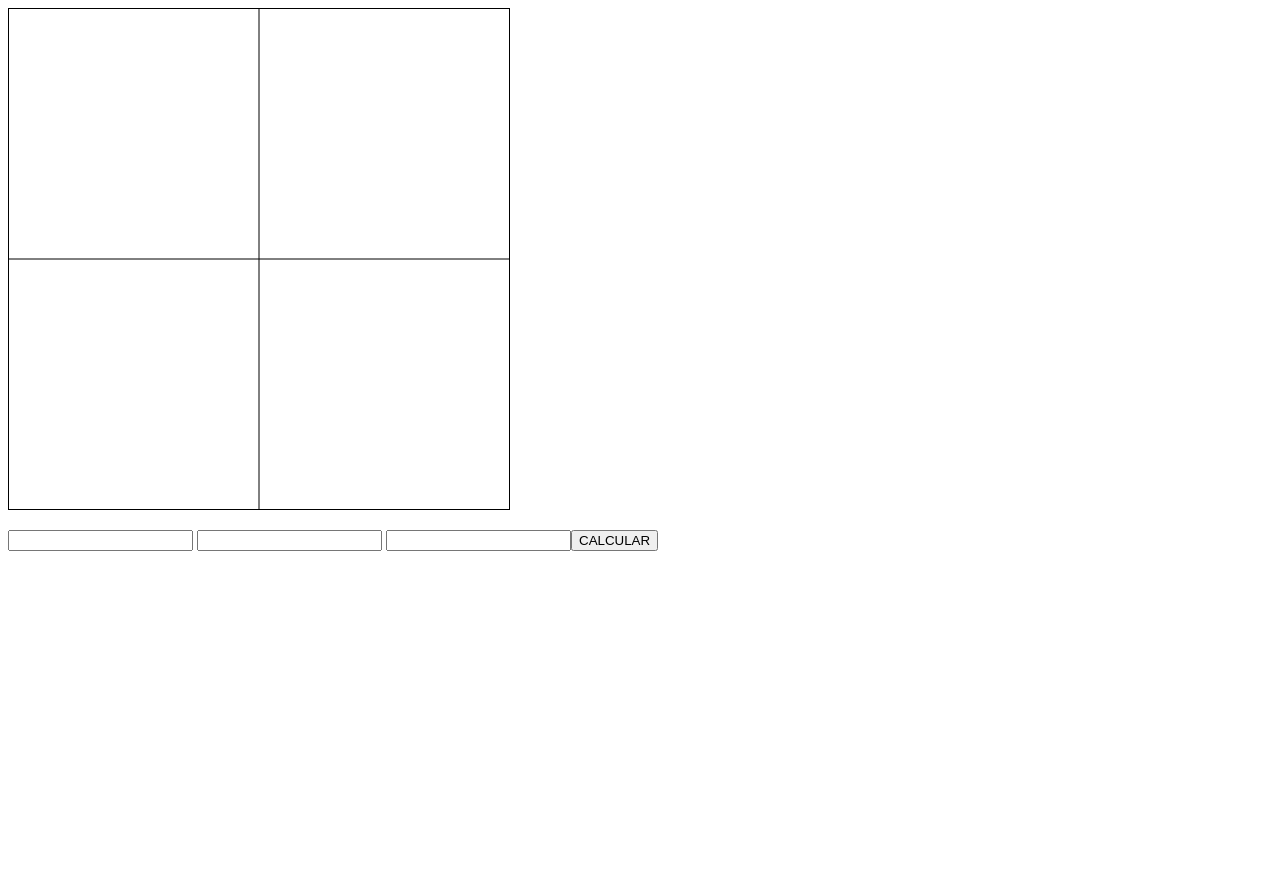
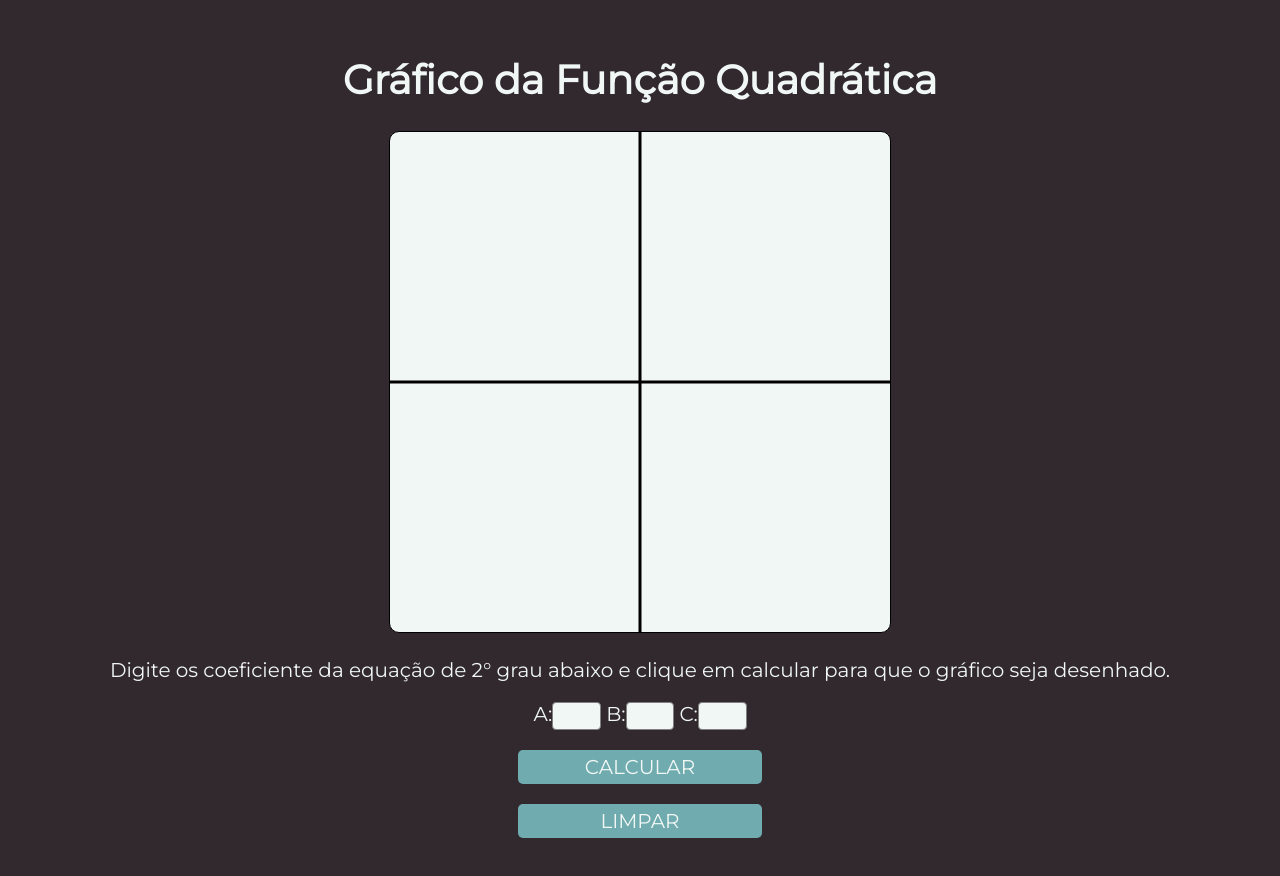
Before and after one commit to LHanji/Grafico-da-Quadratica, a plain HTML site: page Gráfico/index.html in a window 1280 px wide. Before the commit the page ends 800 px from the top, so only its background shows below. Drawn offline with Linux system fonts and the light colour scheme.

Commit message:
Aperfeiçoamento visual

```diff
--- a/Gráfico/index.html
+++ b/Gráfico/index.html
@@ -4,13 +4,18 @@
 <head>
     <meta charset="utf-8">
     <title>Gráfico da Quadrática</title>
+    <link href="https://fonts.googleapis.com/css?family=Montserrat" rel="stylesheet">
+    <link rel="stylesheet" href="style.css">
 </head>
 
 <body onload="main()">
     <script src="script.js"></script>
+    <h1>Gráfico da Função Quadrática</h1>
     <canvas id="canvas1" width="500" height="500" style="border:1px black solid;"></canvas>
-    <p><input type="number" id="a1"> <input type="number" id="b1"> <input type="number" id="c1"><button
-            onclick="equac()">CALCULAR</button></p>
+    <p>Digite os coeficiente da equação de 2° grau abaixo e clique em calcular para que o gráfico seja desenhado.</p>
+    <p>A:<input type="number" id="a1"> B:<input type="number" id="b1"> C:<input type="number" id="c1"></p>
+    <p><button onclick="equac()">CALCULAR</button></p>
+    <p><button onclick="clearPainel()">LIMPAR</button></p>
 </body>
 
 </html>
--- a/Gráfico/script.js
+++ b/Gráfico/script.js
@@ -31,7 +31,6 @@ function main() {
 	h = 500;
 	canvas = document.getElementById("canvas1");
 	ctx = canvas.getContext("2d");
-	ctx.clearRect(0, 0, canvas.width, canvas.height);
 	var x0 = -10;
 	var xf = 10;
 	var x = x0;
@@ -40,6 +39,7 @@ function main() {
 	ctx.translate(250, 250);
 	ctx.beginPath();
 	ctx.moveTo(xt(-10), yt(0));
+	ctx.lineWidth = 3;
 	ctx.lineTo(xt(10), yt(0));
 	ctx.moveTo(xt(0), yt(-100));
 	ctx.lineTo(xt(0), yt(100));
@@ -54,3 +54,10 @@ function main() {
 	ctx.stroke();
 	ctx.restore();
 }
+function clearPainel() {
+	canvas = document.getElementById("canvas1");
+    ctx = canvas.getContext("2d");
+	ctx.clearRect(0, 0, canvas.width, canvas.height);
+	console.log(ctx);
+
+}
--- a/Gráfico/style.css
+++ b/Gráfico/style.css
@@ -0,0 +1,40 @@
+*{
+    font-family: 'Montserrat', sans-serif;
+}
+h1{
+    color: #F0F7F4;
+}
+canvas{
+    background-color: #F0F7F4;
+    border-radius: 10px;
+}
+body{
+    padding: 20px;
+    font-family: 'Comfortaa Regular', sans-serif;
+    font-size: 20px;
+    color: #F0F7F4;
+    text-align: center;
+    background-color: #32292F ;
+}
+input[type="number"]::-webkit-outer-spin-button, input[type="number"]::-webkit-inner-spin-button{
+    -webkit-appearance: none;
+    margin: 0;
+}
+input[type="number"]{
+    border: 1px solid gray;
+    border-radius: 4px;
+    -moz-appearance: textfield;
+    padding: 5px 5px;
+    width: 3%;
+    color: #32292F;
+    background-color:#F0F7F4;
+}
+button{
+    font-size: 100%;
+    border: none;
+    border-radius: 5px;
+    padding: 5px 5px;
+    background-color: #70abaf;
+    color: #F0F7F4;
+    width: 20%;
+}
```
